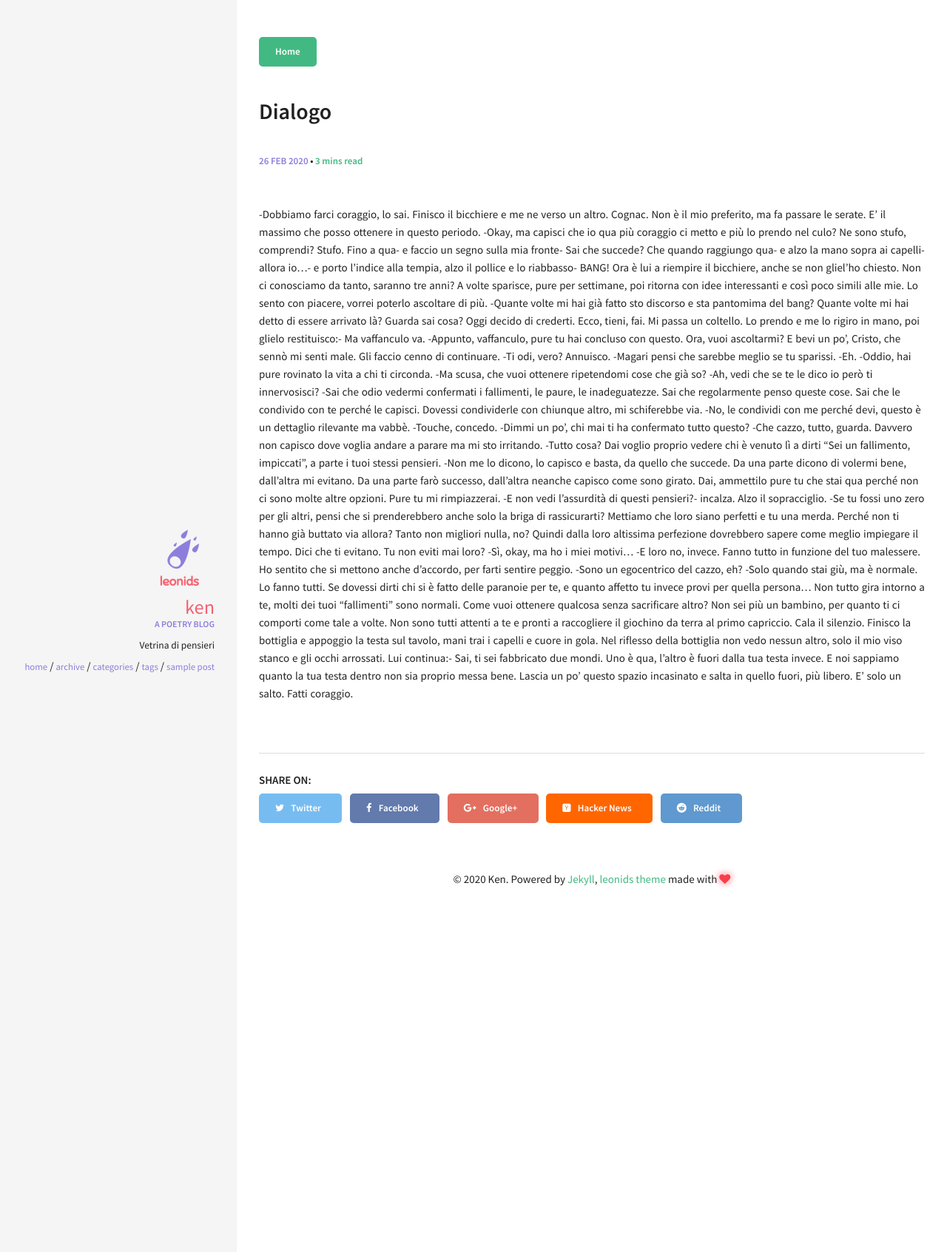
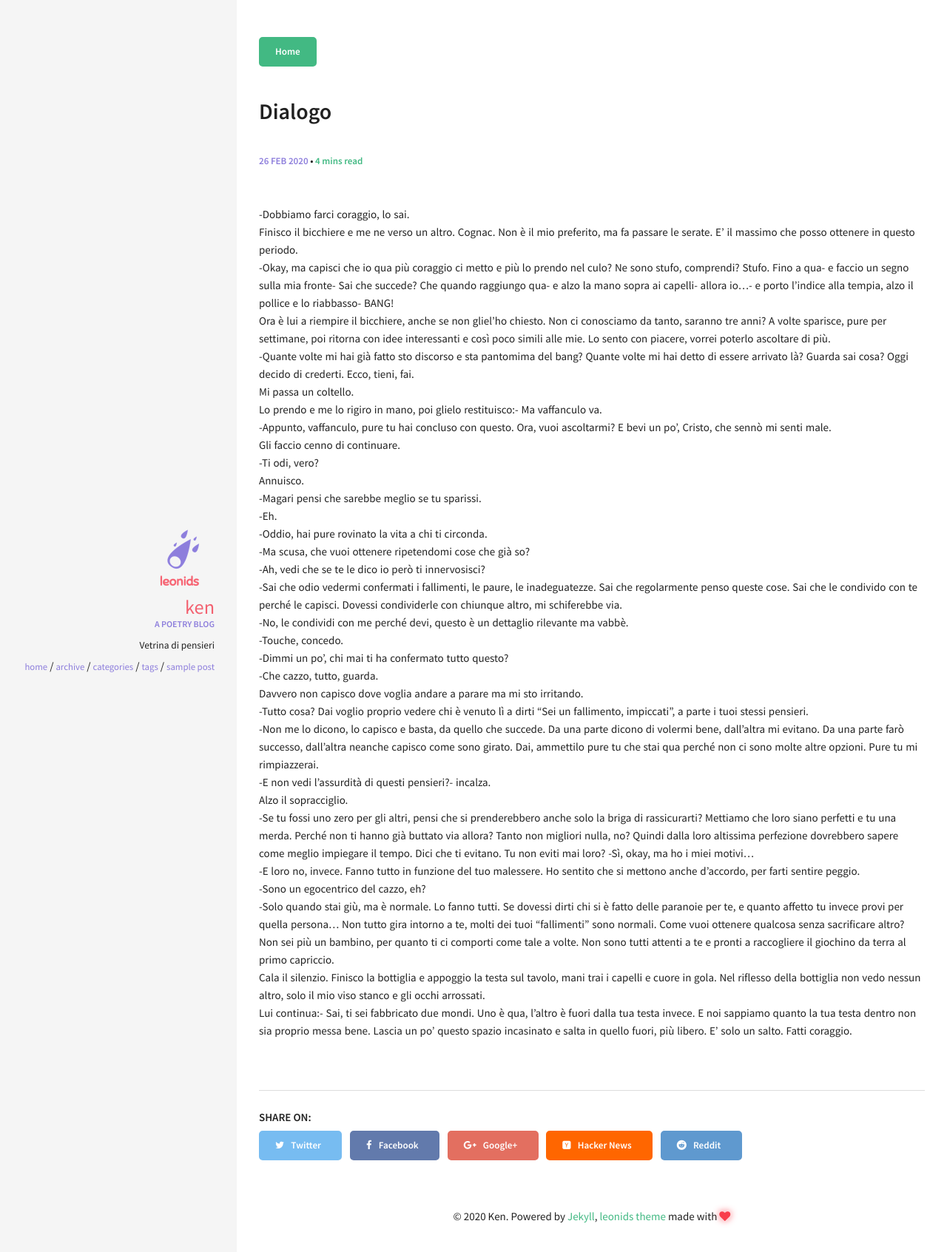
Before and after one commit to mirrorlessglassken/mirrorlessglassken.github.io, a Jekyll site: the page built from _posts/2020-02-26-dialogo.md, in a window 1280 px wide. Shown: the top 1693 px of the page at 74% size. Built offline with Jekyll 4.4.1, drawn with Linux system fonts in a browser that asks for light colours.

```diff
--- a/_posts/2020-02-26-dialogo.md
+++ b/_posts/2020-02-26-dialogo.md
@@ -10,36 +10,36 @@ image:
   creditlink:
 ---
 
--Dobbiamo farci coraggio, lo sai.
-Finisco il bicchiere e me ne verso un altro. Cognac. Non è il mio preferito, ma fa passare le serate. E’ il massimo che posso ottenere in questo periodo.
--Okay, ma capisci che io qua più coraggio ci metto e più lo prendo nel culo? Ne sono stufo, comprendi? Stufo. Fino a qua- e faccio un segno sulla mia fronte- Sai che succede? Che quando raggiungo qua- e alzo la mano sopra ai capelli- allora io…- e porto l’indice alla tempia, alzo il pollice e lo riabbasso- BANG!
-Ora è lui a riempire il bicchiere, anche se non gliel’ho chiesto. Non ci conosciamo da tanto, saranno tre anni? A volte sparisce, pure per settimane, poi ritorna con idee interessanti e così poco simili alle mie. Lo sento con piacere, vorrei poterlo ascoltare di più.
--Quante volte mi hai già fatto sto discorso e sta pantomima del bang? Quante volte mi hai detto di essere arrivato là? Guarda sai cosa? Oggi decido di crederti. Ecco, tieni, fai.
-Mi passa un coltello.
-Lo prendo e me lo rigiro in mano, poi glielo restituisco:- Ma vaffanculo va.
--Appunto, vaffanculo, pure tu hai concluso con questo. Ora, vuoi ascoltarmi? E bevi un po’, Cristo, che sennò mi senti male.
-Gli faccio cenno di continuare.
--Ti odi, vero?
-Annuisco.
--Magari pensi che sarebbe meglio se tu sparissi.
--Eh.
--Oddio, hai pure rovinato la vita a chi ti circonda.
--Ma scusa, che vuoi ottenere ripetendomi cose che già so?
--Ah, vedi che se te le dico io però ti innervosisci?
--Sai che odio vedermi confermati i fallimenti, le paure, le inadeguatezze. Sai che regolarmente penso queste cose. Sai che le condivido con te perché le capisci. Dovessi condividerle con chiunque altro, mi schiferebbe via.
--No, le condividi con me perché devi, questo è un dettaglio rilevante ma vabbè.
--Touche, concedo.
--Dimmi un po’, chi mai ti ha confermato tutto questo?
--Che cazzo, tutto, guarda.
-Davvero non capisco dove voglia andare a parare ma mi sto irritando.
--Tutto cosa? Dai voglio proprio vedere chi è venuto lì a dirti “Sei un fallimento, impiccati”, a parte i tuoi stessi pensieri.
--Non me lo dicono, lo capisco e basta, da quello che succede. Da una parte dicono di volermi bene, dall’altra mi evitano. Da una parte farò successo, dall’altra neanche capisco come sono girato. Dai, ammettilo pure tu che stai qua perché non ci sono molte altre opzioni. Pure tu mi rimpiazzerai.
--E non vedi l’assurdità di questi pensieri?- incalza.
-Alzo il sopracciglio.
+-Dobbiamo farci coraggio, lo sai. <br/>
+Finisco il bicchiere e me ne verso un altro. Cognac. Non è il mio preferito, ma fa passare le serate. E’ il massimo che posso ottenere in questo periodo. <br/>
+-Okay, ma capisci che io qua più coraggio ci metto e più lo prendo nel culo? Ne sono stufo, comprendi? Stufo. Fino a qua- e faccio un segno sulla mia fronte- Sai che succede? Che quando raggiungo qua- e alzo la mano sopra ai capelli- allora io…- e porto l’indice alla tempia, alzo il pollice e lo riabbasso- BANG! <br/>
+Ora è lui a riempire il bicchiere, anche se non gliel’ho chiesto. Non ci conosciamo da tanto, saranno tre anni? A volte sparisce, pure per settimane, poi ritorna con idee interessanti e così poco simili alle mie. Lo sento con piacere, vorrei poterlo ascoltare di più. <br/>
+-Quante volte mi hai già fatto sto discorso e sta pantomima del bang? Quante volte mi hai detto di essere arrivato là? Guarda sai cosa? Oggi decido di crederti. Ecco, tieni, fai. <br/>
+Mi passa un coltello. <br/>
+Lo prendo e me lo rigiro in mano, poi glielo restituisco:- Ma vaffanculo va. <br/>
+-Appunto, vaffanculo, pure tu hai concluso con questo. Ora, vuoi ascoltarmi? E bevi un po’, Cristo, che sennò mi senti male. <br/>
+Gli faccio cenno di continuare. <br/>
+-Ti odi, vero? <br/>
+Annuisco. <br/>
+-Magari pensi che sarebbe meglio se tu sparissi. <br/>
+-Eh. <br/>
+-Oddio, hai pure rovinato la vita a chi ti circonda. <br/>
+-Ma scusa, che vuoi ottenere ripetendomi cose che già so? <br/>
+-Ah, vedi che se te le dico io però ti innervosisci? <br/>
+-Sai che odio vedermi confermati i fallimenti, le paure, le inadeguatezze. Sai che regolarmente penso queste cose. Sai che le condivido con te perché le capisci. Dovessi condividerle con chiunque altro, mi schiferebbe via. <br/>
+-No, le condividi con me perché devi, questo è un dettaglio rilevante ma vabbè. <br/>
+-Touche, concedo. <br/>
+-Dimmi un po’, chi mai ti ha confermato tutto questo? <br/>
+-Che cazzo, tutto, guarda. <br/>
+Davvero non capisco dove voglia andare a parare ma mi sto irritando. <br/>
+-Tutto cosa? Dai voglio proprio vedere chi è venuto lì a dirti “Sei un fallimento, impiccati”, a parte i tuoi stessi pensieri. <br/>
+-Non me lo dicono, lo capisco e basta, da quello che succede. Da una parte dicono di volermi bene, dall’altra mi evitano. Da una parte farò successo, dall’altra neanche capisco come sono girato. Dai, ammettilo pure tu che stai qua perché non ci sono molte altre opzioni. Pure tu mi rimpiazzerai. <br/>
+-E non vedi l’assurdità di questi pensieri?- incalza. <br/>
+Alzo il sopracciglio. <br/>
 -Se tu fossi uno zero per gli altri, pensi che si prenderebbero anche solo la briga di rassicurarti? Mettiamo che loro siano perfetti e tu una merda. Perché non ti hanno già buttato via allora? Tanto non migliori nulla, no? Quindi dalla loro altissima perfezione dovrebbero sapere come meglio impiegare il tempo. Dici che ti evitano. Tu non eviti mai loro?
--Sì, okay, ma ho i miei motivi…
--E loro no, invece. Fanno tutto in funzione del tuo malessere. Ho sentito che si mettono anche d’accordo, per farti sentire peggio.
--Sono un egocentrico del cazzo, eh?
--Solo quando stai giù, ma è normale. Lo fanno tutti. Se dovessi dirti chi si è fatto delle paranoie per te, e quanto affetto tu invece provi per quella persona… Non tutto gira intorno a te, molti dei tuoi “fallimenti” sono normali. Come vuoi ottenere qualcosa senza sacrificare altro? Non sei più un bambino, per quanto ti ci comporti come tale a volte. Non sono tutti attenti a te e pronti a raccogliere il giochino da terra al primo capriccio.
-Cala il silenzio. Finisco la bottiglia e appoggio la testa sul tavolo, mani trai i capelli e cuore in gola. Nel riflesso della bottiglia non vedo nessun altro, solo il mio viso stanco e gli occhi arrossati.
-Lui continua:- Sai, ti sei fabbricato due mondi. Uno è qua, l’altro è fuori dalla tua testa invece. E noi sappiamo quanto la tua testa dentro non sia proprio messa bene. Lascia un po’ questo spazio incasinato e salta in quello fuori, più libero. E’ solo un salto. Fatti coraggio.
+-Sì, okay, ma ho i miei motivi… <br/>
+-E loro no, invece. Fanno tutto in funzione del tuo malessere. Ho sentito che si mettono anche d’accordo, per farti sentire peggio. <br/>
+-Sono un egocentrico del cazzo, eh? <br/>
+-Solo quando stai giù, ma è normale. Lo fanno tutti. Se dovessi dirti chi si è fatto delle paranoie per te, e quanto affetto tu invece provi per quella persona… Non tutto gira intorno a te, molti dei tuoi “fallimenti” sono normali. Come vuoi ottenere qualcosa senza sacrificare altro? Non sei più un bambino, per quanto ti ci comporti come tale a volte. Non sono tutti attenti a te e pronti a raccogliere il giochino da terra al primo capriccio. <br/>
+Cala il silenzio. Finisco la bottiglia e appoggio la testa sul tavolo, mani trai i capelli e cuore in gola. Nel riflesso della bottiglia non vedo nessun altro, solo il mio viso stanco e gli occhi arrossati. <br/>
+Lui continua:- Sai, ti sei fabbricato due mondi. Uno è qua, l’altro è fuori dalla tua testa invece. E noi sappiamo quanto la tua testa dentro non sia proprio messa bene. Lascia un po’ questo spazio incasinato e salta in quello fuori, più libero. E’ solo un salto. Fatti coraggio. <br/>
```
